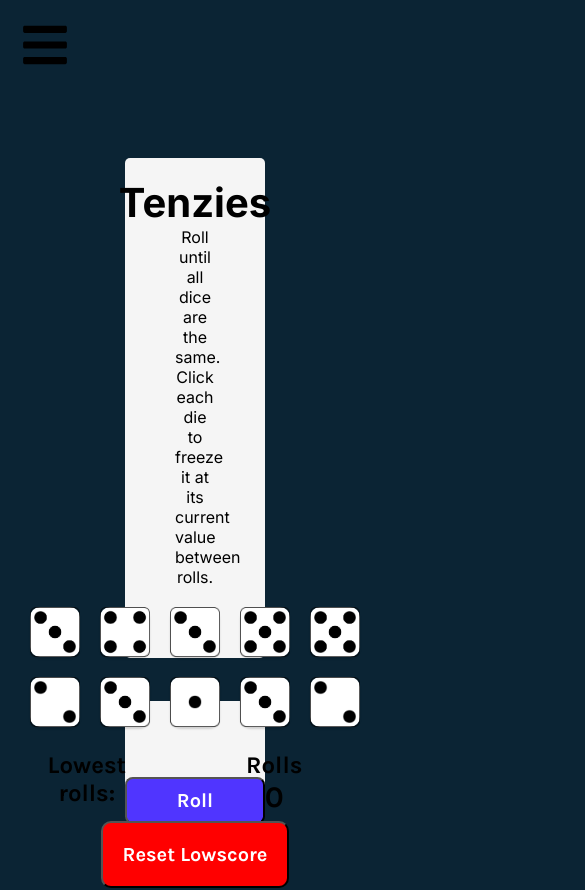
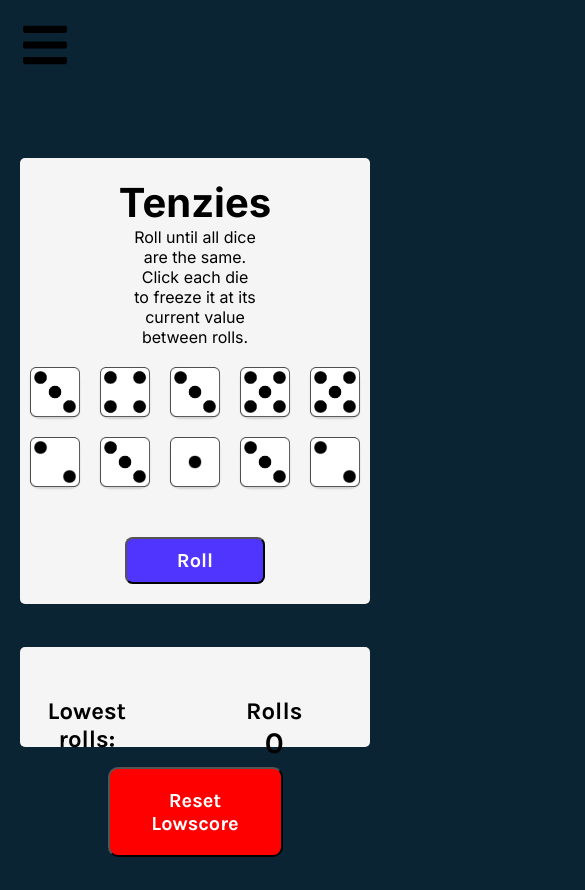
Before and after one commit to HMarraha/Tenzies-Game, a React (Vite) app: page / in a window 390 px wide. Shown: the top 890 px of the page, 585 px wide, since content can reach past the window. Built offline with nearby package versions, Linux system fonts and the light colour scheme.

Commit message:
fixed responsitivity

```diff
--- a/src/App.jsx
+++ b/src/App.jsx
@@ -164,7 +164,7 @@ export default function App() {
         </section>
         <Reset resetScore={resetScore} restartGame={restartGame} />
     </div>
-    <Modal easy={easy} normal={normal} hard={hard} style={showmodal} showModal={showModal} />
+        <Modal easy={easy} normal={normal} hard={hard} style={showmodal} showModal={showModal} />
     </>
     )
 }
--- a/src/Modal.jsx
+++ b/src/Modal.jsx
@@ -5,6 +5,7 @@ export default function Modal({easy,normal,hard,style,showModal}){
         <>
         <div style={style} className="modal">
         <i onClick={showModal} className="close"><MdClose size="40px"/></i>
+        <p className="note"><span className="inline" style={{color: "red"}}>Note</span>: if you change the difficulty your lowest score will reset!</p>
             <button onClick={() => {
                 easy()
                 showModal()
@@ -17,7 +18,6 @@ export default function Modal({easy,normal,hard,style,showModal}){
                 hard()
                 showModal()
             }}>Hard<span>(20)</span></button>
-        <p className="note"><span className="inline" style={{color: "red"}}>Note</span>: if you change the difficulty your lowest score will reset!</p>
         </div>
         </>
     )
--- a/src/index.css
+++ b/src/index.css
@@ -136,7 +136,7 @@ main {
   background: #F5F5F5;
   height: 20vh;
   width: 80%;
-  position: absolute;
+  position: fixed;
   left: 12rem;
   top: 0px;
   display: flex;
@@ -169,9 +169,9 @@ span {
 .close {
   margin-left: 290px;
   cursor: pointer;
-  position: absolute;
-  top: 1rem;
-  left: 72rem;
+  position: fixed;
+  top: 0;
+  left: 78rem;
 }
 .close:hover {
   background-color: rgba(0, 0, 0, 0.15);
@@ -183,3 +183,86 @@ span {
 .inline {
   display: inline;
 }
+@media (max-width: 1728px) {
+  .close {
+    left: 60rem;
+  }
+}
+@media (max-width: 1300px) {
+  .close {
+    left: 40rem;
+  }
+}
+@media (max-width: 1000px) {
+   main {
+    max-width: 70%;
+   }
+   .container {
+    max-width: 70%;
+   }
+   .reset-btn {
+    width: 35%;
+   }
+   .modal {
+    width: 100%;
+    left: 0;
+    top: 0;
+   }
+   .modal>button {
+    font-size: 0.9rem;
+   }
+   .close {
+    top: 0;
+    left: 30rem;
+   }
+}
+@media (max-width: 818px) {
+  .close {
+    left: 20rem;
+  }
+}
+@media (max-width: 650px) {
+  .close {
+    left: 15rem;
+  }
+}
+@media (max-width: 570px) {
+  main {
+    max-width: 100%;
+   }
+   .container {
+    max-width: 100%;
+   }
+   .reset-btn {
+    width: 50%;
+   }
+   .modal {
+    display: flex;
+    justify-content: space-between;
+    align-items: center;
+    gap: 1px;
+    flex-direction: column;
+   }
+   .modal>button {
+    width: 50%;
+   }
+   .note {
+    position: unset;
+   }
+   .close {
+    left: 13rem;
+   }
+}
+@media (max-width: 500px) {
+  .close {
+    left: 10rem;
+  }
+}
+@media (max-height: 1000px) {
+  .modal {
+    height: auto;
+  }
+  main {
+    height: auto;
+  }
+}
```
